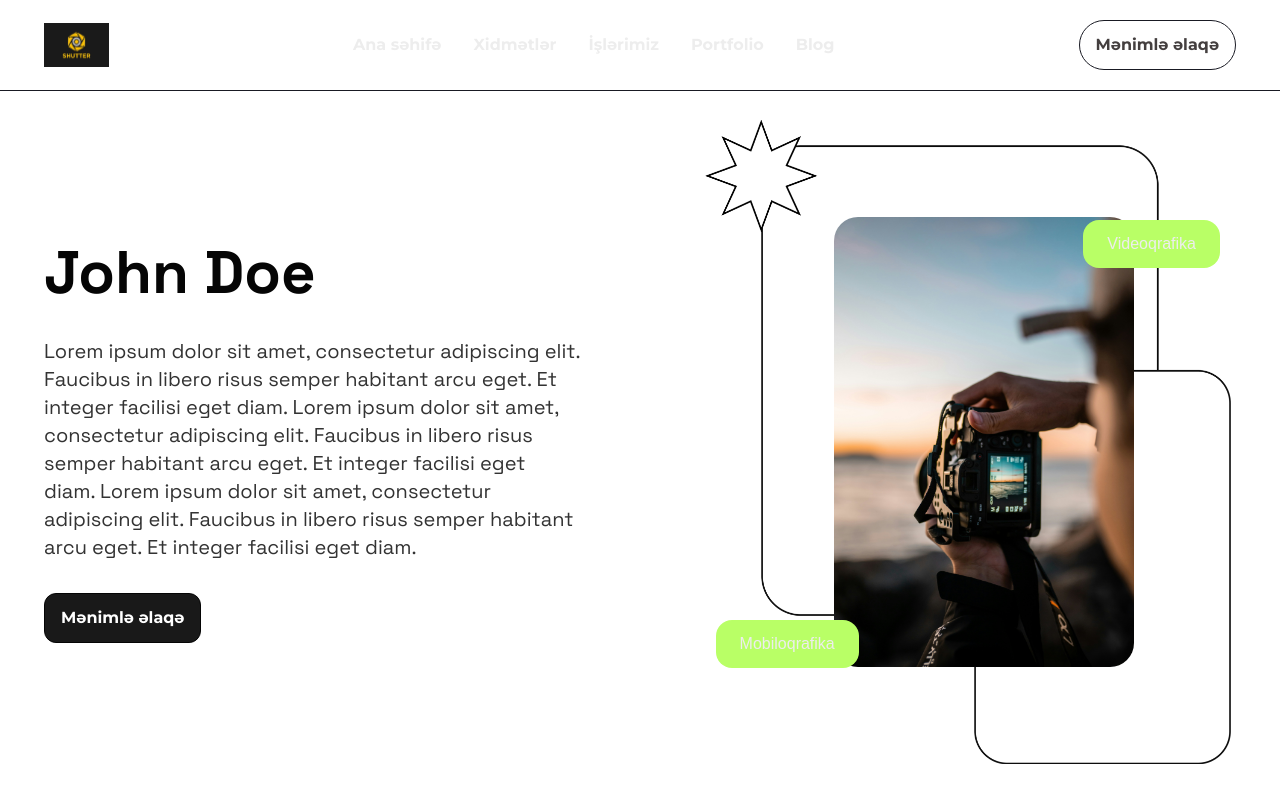
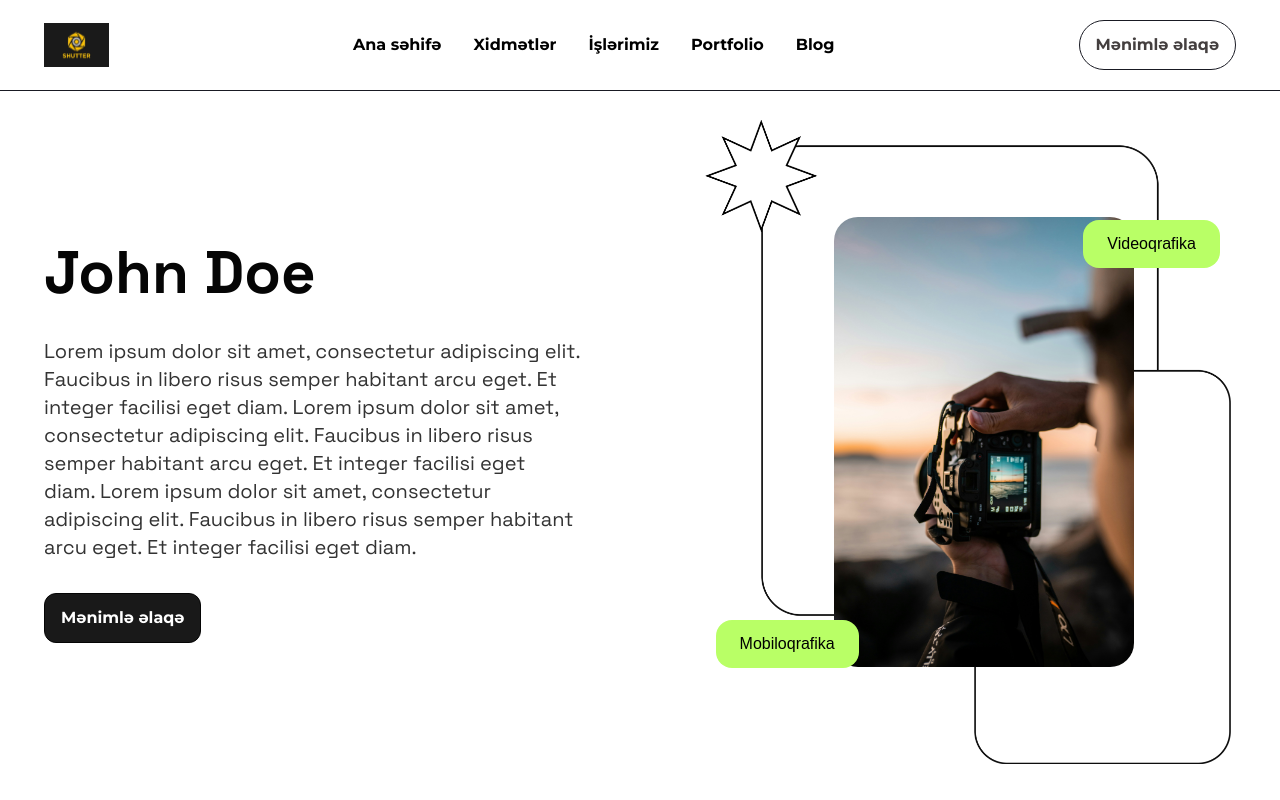
Before and after one commit to jalashikhaliyeva/baku-videography, a Next.js app: page / in a window 1280 px wide. Shown: the top 800 px of the page. Built offline with nearby package versions, Linux system fonts and the light colour scheme.

Commit message:
update global styles for dark mode; adjust background colors and comment out foreground styles

```diff
--- a/styles/globals.css
+++ b/styles/globals.css
@@ -4,19 +4,19 @@
 
 :root {
   --background: #ffffff;
-  --foreground: #ffffff;
+  /* --foreground: #171717; */
 }
 
 @media (prefers-color-scheme: light) {
   :root {
-    --background: #ffffff;
-    --foreground: #ededed;
+    --background: #0a0a0a;
+    /* --foreground: #ededed; */
   }
 }
 
 body {
   color: var(--foreground);
-  background: var(--background);
+  /* background: var(--background); */
   font-family: Arial, Helvetica, sans-serif;
 }
 
```
